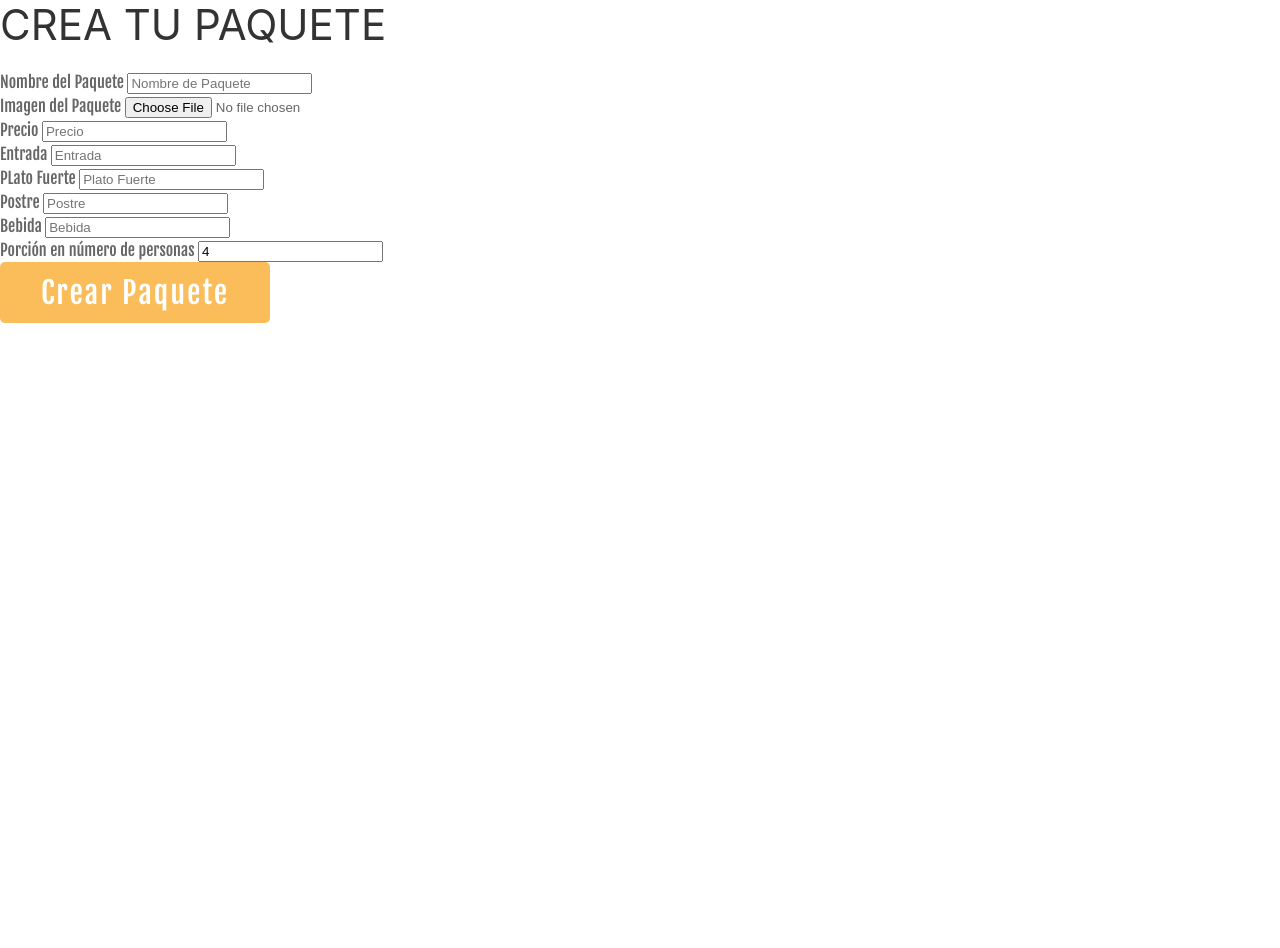
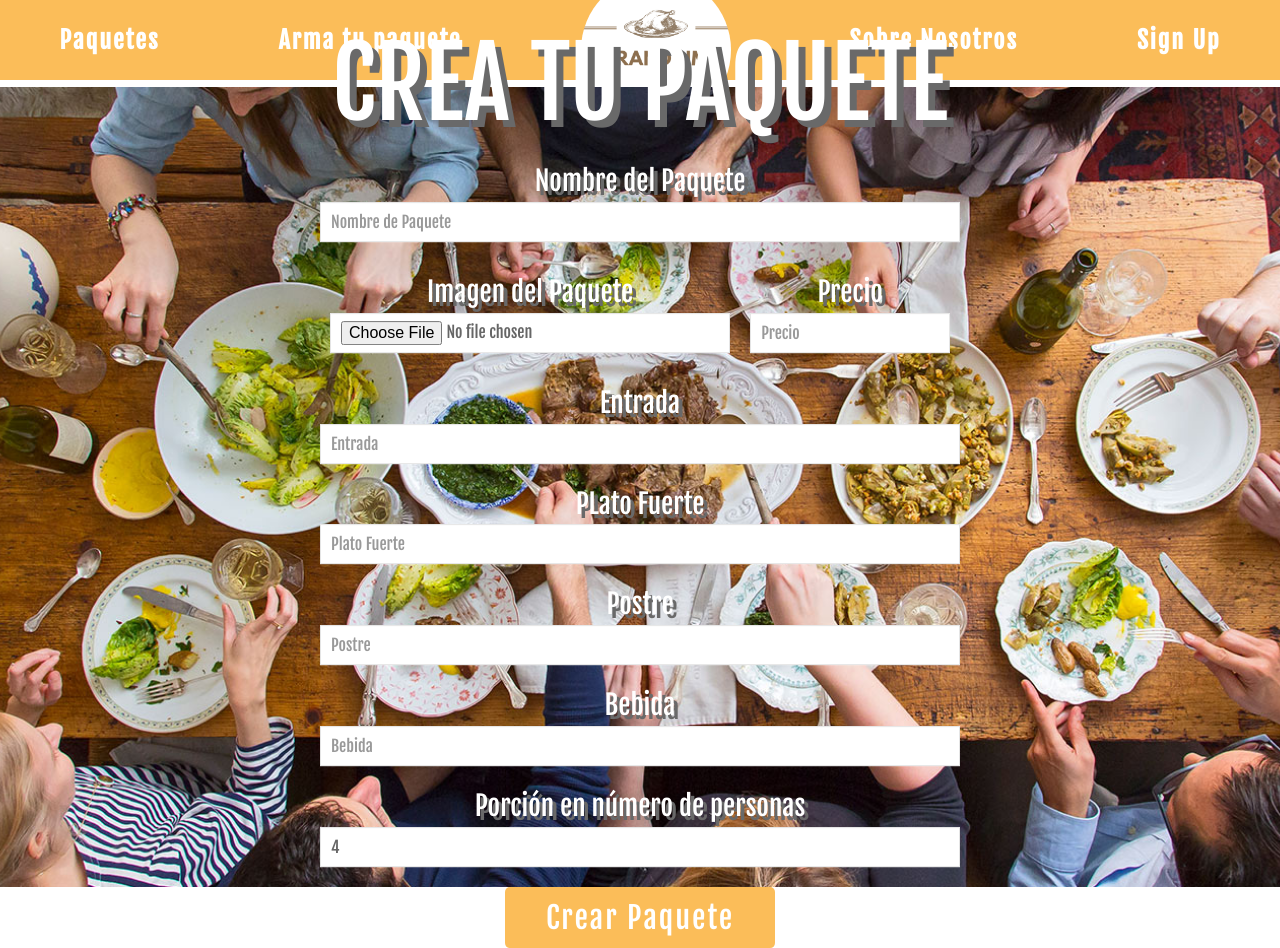
Before and after one commit to Pily01/hostingApp, a Node server app: page /paquetes/nuevo-paquete in a window 1280 px wide. Before the commit the page ends 323 px from the top, so only its background shows below. Run offline with Node 20, Linux system fonts and the light colour scheme; some libraries are stand-ins or nearby versions.

Commit message:
Avance Css en creación de paquetes y lista de paquetes

```diff
--- a/public/stylesheets/style.css
+++ b/public/stylesheets/style.css
@@ -35,6 +35,14 @@ a {
 
 .hero-image2 {
   background-image: url("/images/HostingApp/signup.jpg");
+  height: 100vh;
+  background-position: center;
+  background-repeat: no-repeat;
+  background-size: cover;
+  position: relative; }
+
+.hero-image3 {
+  background-image: url("/images/HostingApp/paqueteDetalle.jpg");
   height: 100vh;
   background-position: center;
   background-repeat: no-repeat;
@@ -128,12 +136,18 @@ a {
   font-family: 'Fjalla One', sans-serif;
   font-size: 3.5em;
   color: white;
-  text-align: center; }
+  text-align: center;
+  margin-top: 17%; }
 
 .paqueteCard {
-  background-color: #A9A9A9; }
+  background-image: url("/images/HostingApp/cardcover.png");
+  background-size: 51% 100%;
+  border-radius: 50px; }
 
 .price-div {
+  position: absolute;
+  right: 52%;
+  bottom: 30px;
   width: 128px;
   height: 128px;
   border-radius: 64px;
@@ -145,4 +159,50 @@ a {
   color: white;
   font-size: 1.7em; }
 
+#titulo {
+  text-align: center;
+  font-family: 'Fjalla One', sans-serif;
+  font-size: 5.5em; }
+
+.detalles {
+  font-size: 25px;
+  width: 180px;
+  margin-left: 10%;
+  margin-top: 100px; }
+
+.button-text {
+  color: white;
+  text-decoration: none; }
+
+.button-container {
+  display: flex;
+  align-items: center;
+  justify-content: space-around;
+  flex-direction: row;
+  margin-top: 15px;
+  margin-bottom: 15px; }
+
+.button-text2 {
+  color: white;
+  text-decoration: none;
+  font-size: 0.8em; }
+
+.btn:hover {
+  background-color: #8B4513; }
+
+.detalles-section {
+  font-size: 1.5em;
+  letter-spacing: 2px; }
+
+.detalles-section h1 {
+  font-size: 2em;
+  margin-bottom: 70px; }
+
+.fletsbots {
+  display: flex;
+  align-items: center; }
+
+.fletsed {
+  margin: 10px !important; }
+
 /*# sourceMappingURL=style.css.map */
--- a/public/stylesheets/style.sass
+++ b/public/stylesheets/style.sass
@@ -39,6 +39,14 @@ a
 
 .hero-image2
   background-image: url("/images/HostingApp/signup.jpg");
+  height: 100vh;
+  background-position: center;
+  background-repeat: no-repeat;
+  background-size: cover;
+  position: relative;
+
+.hero-image3
+  background-image: url("/images/HostingApp/paqueteDetalle.jpg");
   height: 100vh;
   background-position: center;
   background-repeat: no-repeat;
@@ -142,13 +150,21 @@ a
   font-family: 'Fjalla One', sans-serif;
   font-size: 3.5em;
   color: white;
-  text-align: center
+  text-align: center;
+  margin-top: 17%;
+
+#paquetes-wrapper h3
 
 
 .paqueteCard
-  background-color: #A9A9A9;
+  background-image: url("/images/HostingApp/cardcover.png");
+  background-size: 51% 100%;
+  border-radius: 50px;
 
 .price-div
+  position: absolute;
+  right: 52%;
+  bottom: 30px;
   width: 128px;
   height: 128px;
   border-radius: 64px;
@@ -159,3 +175,49 @@ a
   margin-top: 45px;
   color: white;
   font-size: 1.7em;
+
+#titulo
+  text-align: center;
+  font-family: 'Fjalla One', sans-serif;
+  font-size: 5.5em;
+
+.detalles
+  font-size: 25px;
+  width: 180px;
+  margin-left: 10%;
+  margin-top: 100px;
+
+.button-text
+  color: white;
+  text-decoration: none;
+
+.button-container
+  display: flex;
+  align-items: center;
+  justify-content: space-around;
+  flex-direction: row;
+  margin-top: 15px;
+  margin-bottom: 15px;
+
+.button-text2
+  color: white;
+  text-decoration: none;
+  font-size: 0.8em;
+
+.btn:hover
+  background-color: #8B4513;
+
+.detalles-section
+  font-size: 1.5em;
+  letter-spacing: 2px;
+
+.detalles-section h1
+  font-size: 2em;
+  margin-bottom: 70px;
+
+.fletsbots
+  display: flex;
+  align-items: center;
+
+.fletsed
+  margin: 10px !important;
--- a/views/paquetes/creaPaquete.hbs
+++ b/views/paquetes/creaPaquete.hbs
@@ -1,40 +1,58 @@
-<h1>CREA TU PAQUETE</h1>
 
-<form action="/paquetes/nuevo-paquete" method="POST" enctype="multipart/form-data">
-  <div class="form-group">
-    <label for="name">Nombre del Paquete</label>
-    <input name = "name" type="text" class="form-control" id="name" aria-describedby="emailHelp" placeholder="Nombre de Paquete">
-  </div>
-  <div class="form-group">
-    <label for="photo">Imagen del Paquete</label>
-    <input name = "photo" type="file" class="form-control" id="photo" aria-describedby="emailHelp" placeholder="Imagen del Paquete">
-  </div>
-  <div class="form-group">
-    <label for="price">Precio</label>
-    <input name = "price" type="text" class="form-control" id="price" aria-describedby="emailHelp" placeholder="Precio">
-  </div>
-  <div class="form-group">
-    <label for="entrada">Entrada</label>
-    <input name = "entrada" type="text" class="form-control" id="entrada" aria-describedby="emailHelp" placeholder="Entrada">
-  </div>
-  <div class="form-group">
-    <label for="platoFuerte">PLato Fuerte</label>
-    <input name = "platoFuerte" type="text" class="form-control" id="platoFuerte" aria-describedby="emailHelp" placeholder="Plato Fuerte">
-  </div>
-  <div class="form-group">
-    <label for="postre">Postre</label>
-    <input name = "postre" type="text" class="form-control" id="postre" aria-describedby="emailHelp" placeholder="Postre">
-  </div>
-  <div class="form-group">
-    <label for="bebida">Bebida</label>
-    <input name = "bebida" type="text" class="form-control" id="bebida" aria-describedby="emailHelp" placeholder="Bebida">
-  </div>
-  <div class="form-group">
-    <label for="numPersonas">Porción en número de personas</label>
-    <input name = "numPersonas" type="number" class="form-control" id="numPersonas" aria-describedby="emailHelp" value="4">
-  </div>
+<!-- N A V B A R -->
+<div id="nav">
+ <a href="#">Paquetes</a>
+ <a href="#">Arma tu paquete</a>
+ <img id="logo" src="/images/HostingApp/PRANDIUM.png" heigth="150px" width="150px" alt="logo">
+ <a href="#">Sobre Nosotros</a>
+ <a href="#">Sign Up</a>
+</div>
 
 
+<!-- F O R M -->
+<div class="hero-image3">
+    <div class="hero-text">
+      <h1>CREA TU PAQUETE</h1>
+      <form action="/paquetes/nuevo-paquete" method="POST" enctype="multipart/form-data">
+        <fieldset class="uk-fieldset">
+          <div class="uk-margin">
+            <label for="name">Nombre del Paquete</label>
+            <input class="uk-input" name = "name" type="text" class="form-control" id="name" aria-describedby="emailHelp" placeholder="Nombre de Paquete">
+          </div>
+          <div class="fletsbots">
+            <div class="uk-margin fletsed">
+              <label for="photo">Imagen del Paquete</label>
+              <input style="padding-top: 6px;" class="uk-input" name = "photo" type="file" class="form-control" id="photo" aria-describedby="emailHelp" placeholder="Imagen del Paquete">
+            </div>
+            <div class="uk-margin fletsed">
+              <label for="price">Precio</label>
+              <input class="uk-input" name = "price" type="text" class="form-control" id="price" aria-describedby="emailHelp" placeholder="Precio">
+            </div>
+          </div>
+          <div class="uk-margin">
+            <label for="entrada">Entrada</label>
+            <input class="uk-input" name = "entrada" type="text" class="form-control" id="entrada" aria-describedby="emailHelp" placeholder="Entrada">
+          </div>
+          <div class="uk-margin">
+            <label for="platoFuerte">PLato Fuerte</label>
+            <input class="uk-input" name = "platoFuerte" type="text" class="form-control" id="platoFuerte" aria-describedby="emailHelp" placeholder="Plato Fuerte">
+          </div>
+          <div class="uk-margin">
+            <label for="postre">Postre</label>
+            <input class="uk-input" name = "postre" type="text" class="form-control" id="postre" aria-describedby="emailHelp" placeholder="Postre">
+          </div>
+          <div class="uk-margin">
+            <label for="bebida">Bebida</label>
+            <input class="uk-input" name = "bebida" type="text" class="form-control" id="bebida" aria-describedby="emailHelp" placeholder="Bebida">
+          </div>
+          <div class="uk-margin">
+            <label for="numPersonas">Porción en número de personas</label>
+            <input class="uk-input" name = "numPersonas" type="number" class="form-control" id="numPersonas" aria-describedby="emailHelp" value="4">
+          </div>
 
-  <button type="submit" class="btn btn-primary">Crear Paquete</button>
-</form>
+          <button type="submit" class="btn">Crear Paquete</button>
+
+        </fieldset>
+      </form>
+     </div>
+</div>
```
Also changed, not shown: views/paquetes/detallePaquete.hbs (+61 -10 lines), views/paquetes/editar.hbs (+11 -0 lines), views/paquetes/lista.hbs (+13 -4 lines), public/images/HostingApp/cardcover.png (added), public/images/HostingApp/paqueteDetalle.jpg (added), 1 other file.
